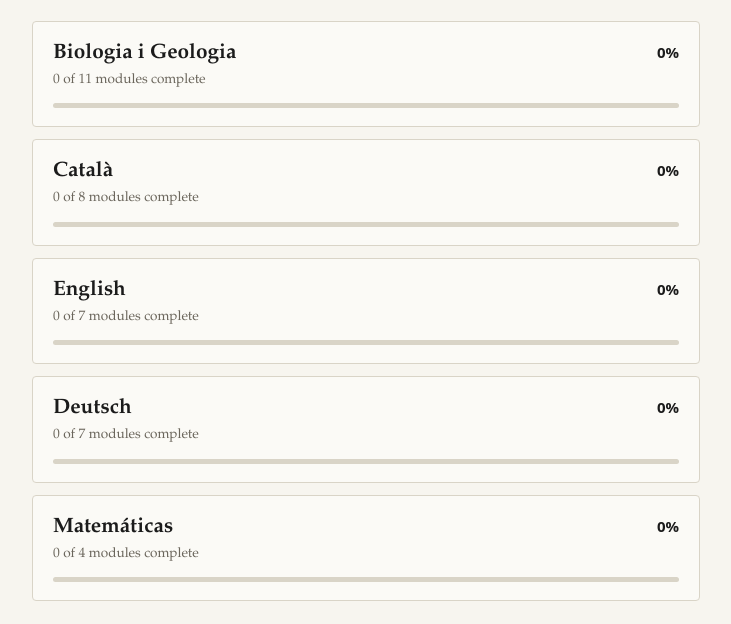
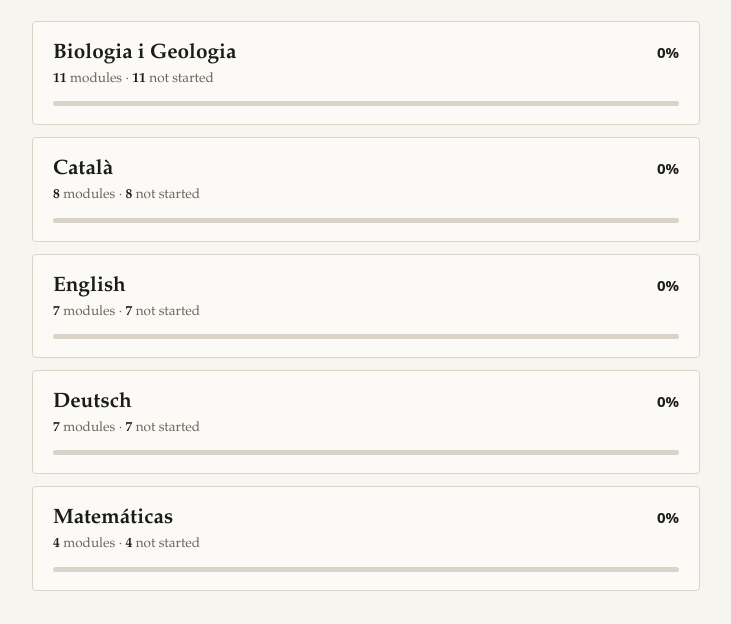
Before and after one commit to lesterprem/study-shelf-7k2, a plain HTML site: page index.html in a window 1280 px wide. Shown: the part 176-800 px from the top of the page, without its empty margins (274-1005 px from the left). Drawn offline with Linux system fonts and the light colour scheme.

Commit message:
Subject cards: show module status breakdown
Co-Authored-By: Claude Sonnet 5.5 <noreply@anthropic.com>

```diff
--- a/index.html
+++ b/index.html
@@ -34,7 +34,8 @@ h3{font-size:1.1rem;margin:1.6em 0 .3em}
 .card{display:block;width:100%;text-align:left;background:var(--card);border:1px solid var(--line);border-radius:4px;padding:18px 20px;margin:0 0 12px;cursor:pointer;color:inherit;font:inherit}
 .card:hover{border-color:var(--ink)}
 .card .name{font-size:1.3rem;font-weight:700;line-height:1.3}
-.card .meta{color:var(--soft);font-size:.85rem;margin-top:2px}
+.card .meta{color:var(--soft);font-size:.85rem;margin-top:2px;line-height:1.5}
+.card .meta b,.sub b{color:var(--ink);font-weight:700;font-style:normal}
 .card .top{display:flex;justify-content:space-between;gap:12px;align-items:baseline}
 .pct{font:700 15px system-ui,sans-serif;white-space:nowrap}
 .bar{height:5px;background:var(--line);border-radius:3px;margin-top:12px;overflow:hidden}
@@ -214,6 +215,20 @@ const STAGE = {
 };
 const pctOf = id => STAGE[(S.mods[id] || {}).stage || 'new'].pct;
 const subjPct = s => Math.round(s.modules.reduce((a, m) => a + pctOf(m.id), 0) / s.modules.length);
+const stageOf = id => (S.mods[id] || {}).stage || 'new';
+function subjCounts(s) {
+  const c = { complete: 0, review: 0, marking: 0, progress: 0, fresh: 0 };
+  s.modules.forEach(m => { const st = stageOf(m.id);
+    if (st === 'complete') c.complete++; else if (st === 'marked') c.review++; else if (st === 'submitted') c.marking++;
+    else if (st === 'learning' || st === 'testing') c.progress++; else c.fresh++; });
+  return c;
+}
+function subjLine(s) {
+  const c = subjCounts(s);
+  const parts = [[c.complete, 'complete'], [c.review, 'to review'], [c.marking, 'awaiting marking'], [c.progress, 'in progress'], [c.fresh, 'not started']]
+    .filter(x => x[0]).map(x => `<b>${x[0]}</b> ${x[1]}`);
+  return `<b>${s.modules.length}</b> modules${parts.length ? ' · ' + parts.join(' · ') : ''}`;
+}
 const subjDone = s => s.modules.filter(m => (S.mods[m.id] || {}).stage === 'complete').length;
 
 const esc = t => String(t == null ? '' : t).replace(/[&<>"]/g, c => ({'&':'&amp;','<':'&lt;','>':'&gt;','"':'&quot;'}[c]));
@@ -262,7 +277,7 @@ function vHome() {
     const p = subjPct(s);
     return `<button class="card" data-go='{"name":"subject","s":"${s.id}"}'>
       <div class="top"><div class="name">${esc(s.name)}</div><div class="pct">${p}%</div></div>
-      <div class="meta">${subjDone(s)} of ${s.modules.length} modules complete</div>
+      <div class="meta">${subjLine(s)}</div>
       <div class="bar"><i style="width:${p}%"></i></div></button>`;
   }).join('');
   const total = DATA.subjects.reduce((a, s) => a + s.modules.length, 0);
@@ -305,7 +320,7 @@ function vSubject(sid) {
   const extras = (s.extras || []).map((x, i) =>
     `<button class="card" data-go='{"name":"extra","s":"${sid}","i":${i}}'><div class="name">${esc(x.title)}</div><div class="meta">Read only · no test</div></button>`).join('');
   return header(s.name, { name: 'home' }) +
-    `<h1>${esc(s.name)}</h1><p class="sub">${subjDone(s)} of ${s.modules.length} modules complete · ${subjPct(s)}%</p>${list}${extras}`;
+    `<h1>${esc(s.name)}</h1><p class="sub">${subjLine(s)} · ${subjPct(s)}%</p>${list}${extras}`;
 }
 function vExtra(sid, i) {
   const x = SUBJ[sid].extras[i];
```
